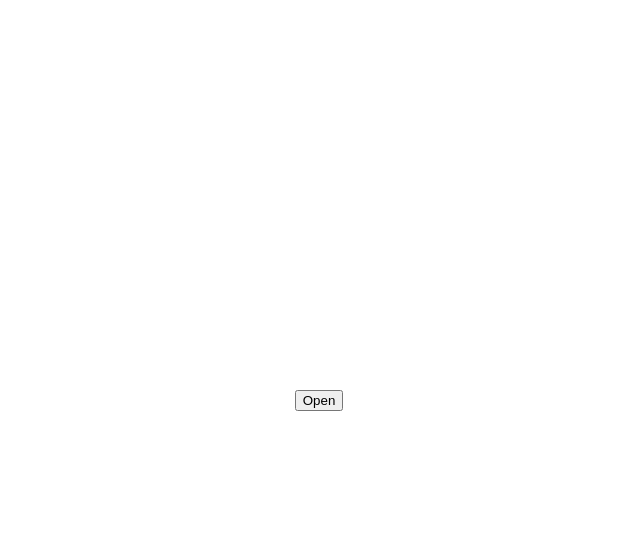
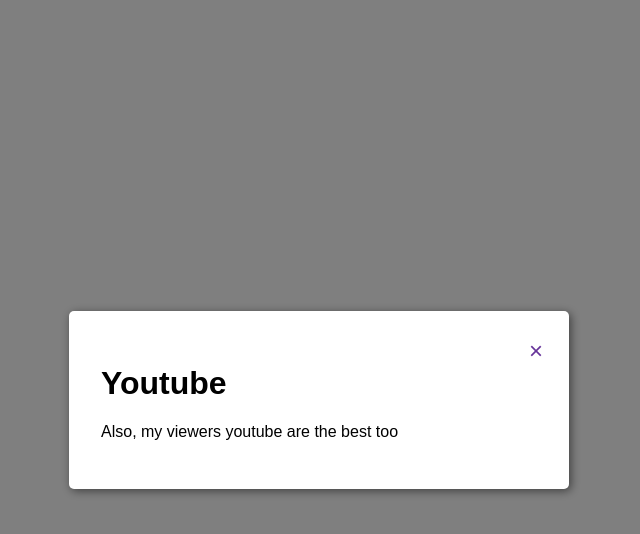
Before and after one commit to qalintana/10-challangeJS, a plain HTML site: page pop-up/index.html in a window 1280 px wide. Both pictures are taken after a click on the button "Open". Shown: the whole page, without its empty margins (321-961 px from the left). Drawn offline with Linux system fonts and the light colour scheme.

```diff
--- /dev/null
+++ b/background-changer/style.css
@@ -0,0 +1,26 @@
+* {
+  box-sizing: border-box;
+}
+
+body {
+  margin: 0;
+  font-family: Arial, Helvetica, sans-serif;
+
+  display: flex;
+  align-items: center;
+  justify-content: center;
+
+  min-height: 100vh;
+}
+
+button {
+  background-color: rebeccapurple;
+  color: #fff;
+  padding: 1rem;
+  font-family: inherit;
+  box-shadow: 2px 2px 4px rgba(0, 0, 0, 0.2);
+
+  border-radius: 5px;
+  font-size: 1.5rem;
+  border: none;
+}
--- a/pop-up/index.html
+++ b/pop-up/index.html
@@ -7,7 +7,16 @@
     <link rel="stylesheet" href="style.css" />
   </head>
   <body>
-    <button class="open">Open</button>
+    <button id="open">Open</button>
+
+    <div class="popup-container" id="popup-container">
+      <div class="popup">
+        <button id="close">&times;</button>
+
+        <h1>Youtube</h1>
+        <p>Also, my viewers youtube are the best too</p>
+      </div>
+    </div>
     <script src="script.js"></script>
   </body>
 </html>
--- a/pop-up/script.js
+++ b/pop-up/script.js
@@ -0,0 +1,12 @@
+const openBtn = document.getElementById('open');
+const closeBtn = document.getElementById('close');
+
+const popupContainer = document.getElementById('popup-container');
+
+openBtn.addEventListener('click', function (e) {
+  popupContainer.classList.add('active');
+});
+
+closeBtn.addEventListener('click', function (e) {
+  popupContainer.classList.remove('active');
+});
--- a/pop-up/style.css
+++ b/pop-up/style.css
@@ -12,3 +12,49 @@ body {
 
   min-height: 100vh;
 }
+
+button {
+  background-color: rebeccapurple;
+  color: #fff;
+  padding: 1rem;
+  border-radius: 4px;
+  border: none;
+  font-family: inherit;
+}
+
+.popup-container {
+  position: fixed;
+  top: 0;
+  bottom: 0;
+  left: 0;
+  right: 0;
+  background-color: rgba(0, 0, 0, 0.5);
+
+  justify-content: center;
+  align-items: center;
+
+  display: none;
+}
+
+.popup-container.active {
+  display: flex;
+}
+
+.popup {
+  background-color: #fff;
+  width: 500px;
+  border-radius: 5px;
+  box-shadow: 2px 2px 10px rgba(0, 0, 0, 0.5);
+  padding: 2rem;
+  position: relative;
+}
+
+.popup button {
+  position: absolute;
+  font-size: 1.5rem;
+  background-color: #fff;
+  color: rebeccapurple;
+  cursor: pointer;
+  top: 10px;
+  right: 10px;
+}
--- /dev/null
+++ b/purple-heart-rain/style.css
@@ -0,0 +1,30 @@
+* {
+  box-sizing: border-box;
+}
+
+body {
+  margin: 0;
+  font-family: Arial, Helvetica, sans-serif;
+
+  display: flex;
+  align-items: center;
+  justify-content: center;
+
+  min-height: 100vh;
+  background-color: rebeccapurple;
+}
+
+.heart {
+  position: fixed;
+  color: red;
+  top: -2vh;
+  transform: translateY(0);
+  animation: fall 3s linear forwards;
+  font-size: 3rem;
+}
+
+@keyframes fall {
+  to {
+    transform: translateY(105vh);
+  }
+}
```
Also changed, not shown: background-changer/index.html (added, +13 -0 lines), background-changer/script.js (added, +15 -0 lines), purple-heart-rain/index.html (added, +12 -0 lines), purple-heart-rain/script.js (added, +13 -0 lines).
